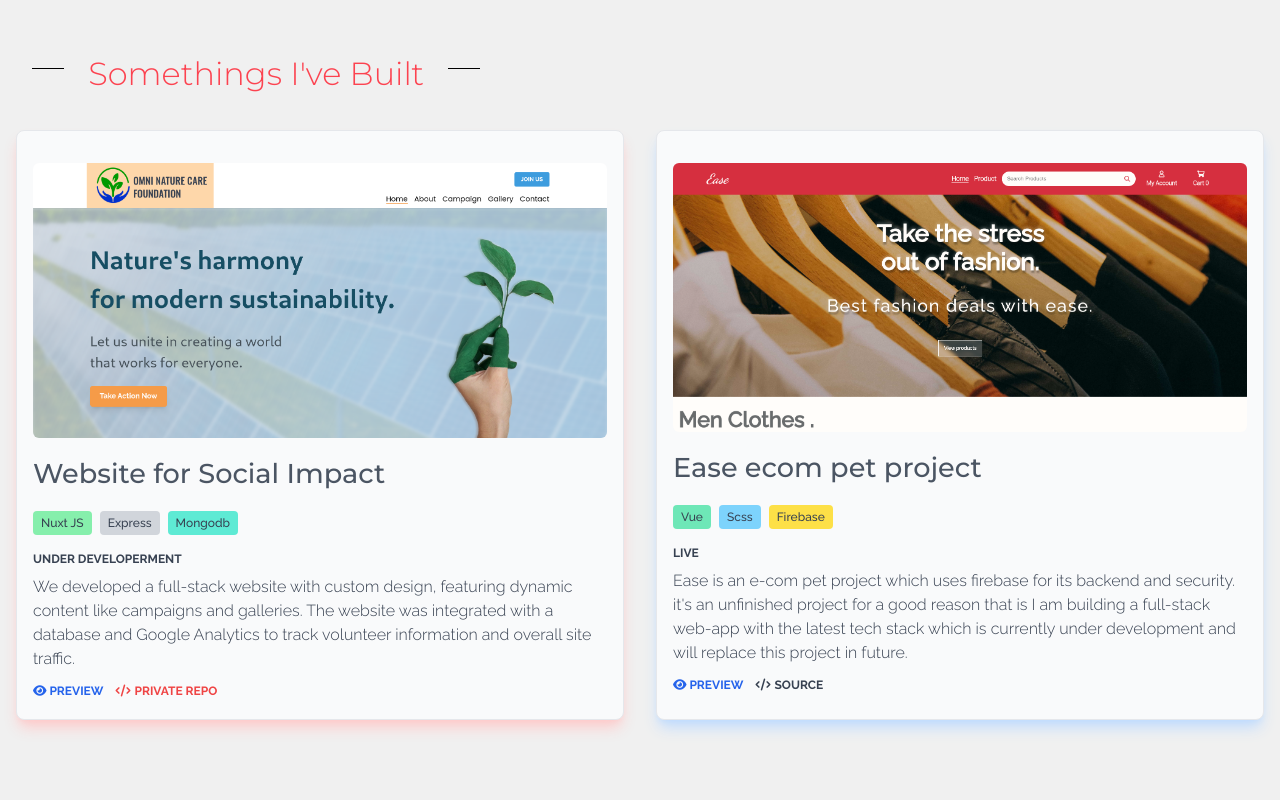
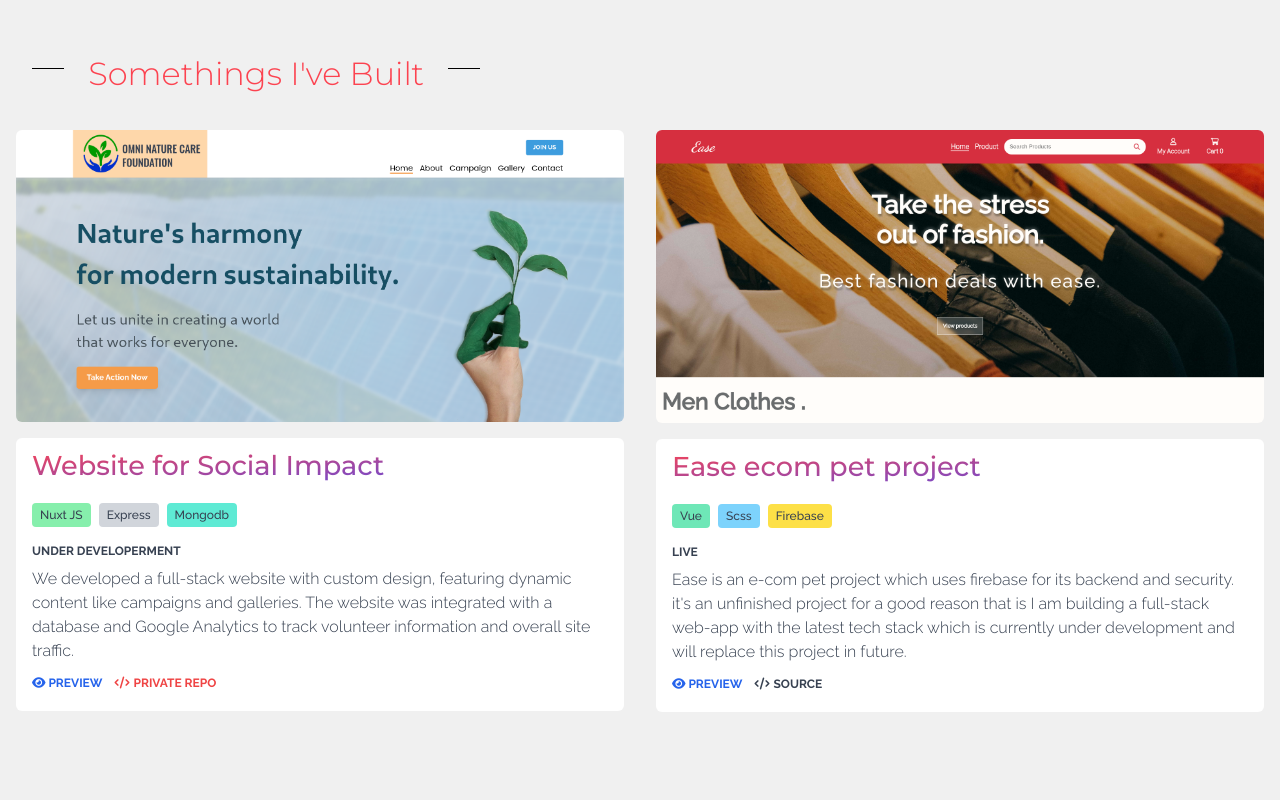
Before and after one commit to sosring/portfolio, a Nuxt app: page / in a window 1280 px wide. Shown: the part 2220-3020 px from the top of the page. Built offline with nearby package versions, Linux system fonts and the light colour scheme.

Commit message:
edited project card

```diff
--- a/assets/css/tailwind.css
+++ b/assets/css/tailwind.css
@@ -51,6 +51,7 @@
 
   html {
     height: 100%;
+    font-size: 16px;
     scroll-behavior: smooth;
   }
 
@@ -59,7 +60,7 @@
   }
 
   .heading {
-    font-size: clamp(1.7rem, 2.5vw, 2.7rem);
+    font-size: clamp(1.3rem, 2.5vw, 2.7rem);
   }
 
   .para {
--- a/components/Contact-form.vue
+++ b/components/Contact-form.vue
@@ -6,14 +6,14 @@
   <div class="flex flex-wrap -mx-3 mb-6">
     <div class="w-full md:w-1/2 px-3 mb-6 md:mb-0">
       <input class="appearance-none block w-full
-       bg-gray-200 text-gray-700 border rounded
+       bg-gray-200 text-gray-600 border rounded
        py-3 px-4 mb-3 leading-tight focus:outline-none
        focus:bg-white" id="grid-first-name" type="text"
        placeholder="Name">
     </div>
     <div class="w-full md:w-1/2 px-3">
       <input class="appearance-none block w-full
-       bg-gray-200 text-gray-700 border border-gray-200
+       bg-gray-200 text-gray-600 border border-gray-200
        rounded py-3 px-4 leading-tight focus:outline-none
        focus:bg-white focus:border-gray-500"
        id="grid-last-name" type="email"
@@ -23,7 +23,7 @@
   <div class="flex flex-wrap -mx-3 mb-6">
     <div class="w-full px-3">
       <input class="appearance-none block w-full
-      bg-gray-200 text-gray-700 border border-gray-200
+      bg-gray-200 text-gray-600 border border-gray-200
       rounded py-3 px-4 mb-3 leading-tight focus:outline-none
       focus:bg-white focus:border-gray-500" id="grid-email"
       type="text"
@@ -35,7 +35,7 @@
     <div class="w-full px-3">
       <textarea rows="10"
        class="appearance-none block w-full bg-gray-200
-       text-gray-700 border border-gray-200 rounded py-3
+       text-gray-600 border border-gray-200 rounded py-3
        px-4 mb-3 leading-tight focus:outline-none
        focus:bg-white focus:border-gray-500"
        placeholder="Message" />
--- a/components/Project-card.vue
+++ b/components/Project-card.vue
@@ -1,15 +1,18 @@
 <template>
 
-      <article class="px-4 pt-4 pb-2 text-gray-700
-       border shadow-lg rounded-lg font-raleway bg-gray-50"
+      <article class="text-gray-700
+        font-raleway overflow-hidden"
        :class="shadowClass">
 
-        <img :src="`/projects/${project.img}.png`"
-          :alt="project.img"
-          class="rounded-md my-4 object-cover">
+      <img :src="`/projects/${project.img}.png`"
+        :alt="project.img"
+        class="mb-4 object-cover rounded-md">
 
-          <h3 class="heading font-medium
-           text-gray-600 mb-4"
+        <div class="px-4 py-2
+         bg-white rounded-md">
+
+          <h3 class="heading
+           font-medium mb-4 active"
            v-html="project.name"></h3>
 
           <ul class="flex gap-2 mb-2 sm:mb-4">
@@ -54,6 +57,7 @@
             <p>private repo</p>
          </a>
         </div>
+       </div>
 
     </article>
 </template>
```
Also changed, not shown: public/projects/ease-ecom.png.
